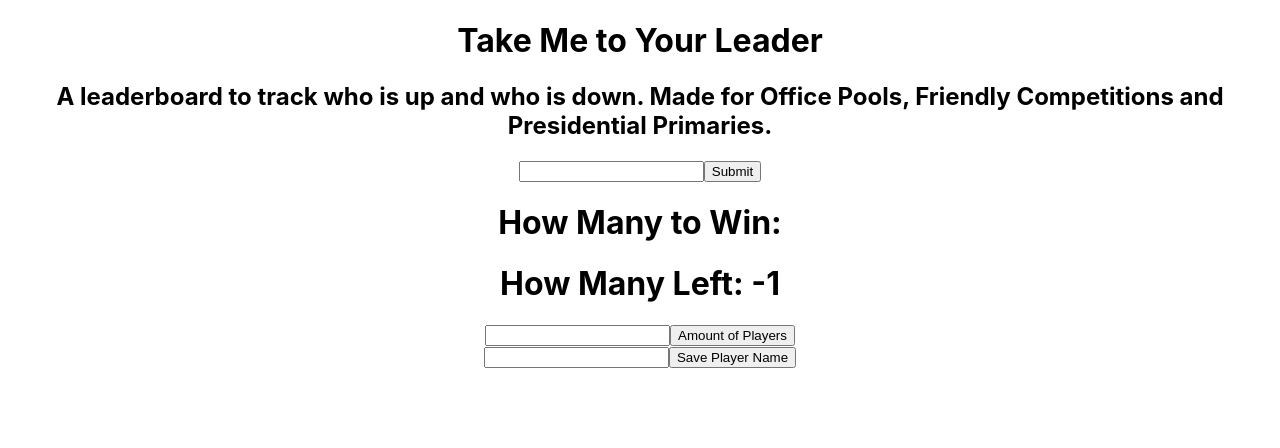
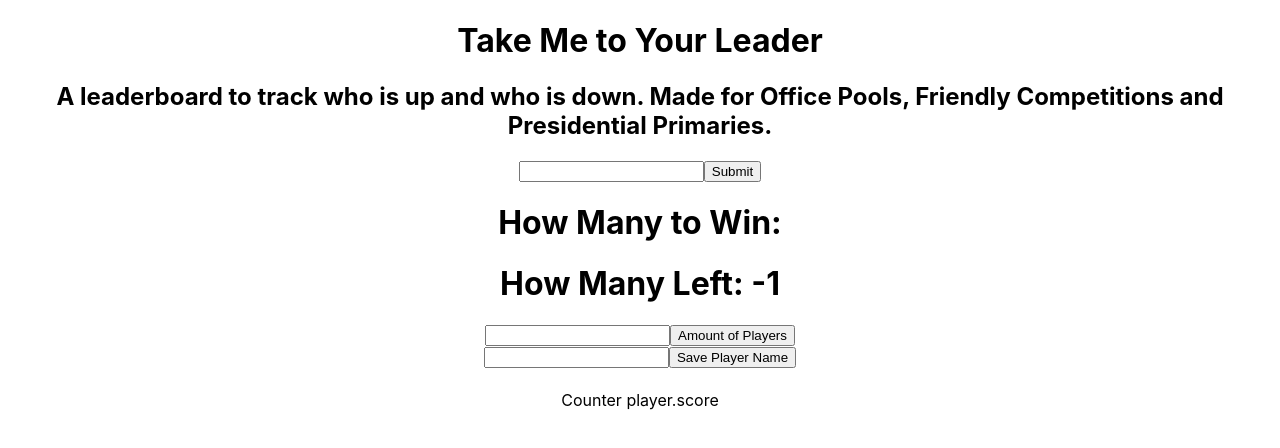
Before and after one commit to Travis-Franklin/solo-react-app, a React (Create React App) app: page / in a window 1280 px wide. Shown: the top 448 px of the page. Built offline with nearby package versions, Linux system fonts and the light colour scheme.

Commit message:
adds list of wants to work on

```diff
--- a/src/Counter.js
+++ b/src/Counter.js
@@ -1,4 +1,7 @@
 import React from 'react';
+
+//receive props from player and the write functions, add button to increment, decrement
+
 
 class Counter extends React.Component{
     constructor(props) {
--- a/src/HowManyToWin.js
+++ b/src/HowManyToWin.js
@@ -15,6 +15,9 @@ class HowManyToWin extends React.Component{
     }
     handleChange(event){
         this.setState({number: event.target.value});
+    }
+    HowManyLeft(){
+        // this.state.saveNumber-total of all candidates combined
     }
 
     _SendHowMany = () => {
--- a/src/Player.js
+++ b/src/Player.js
@@ -91,6 +91,7 @@ class Player extends React.Component{
                             <button type="submit" onClick={(e) => this._AddPlayer(e, index)}>Save Player Name</button>
                         </form>
                         <h1>{this.state.players[index].whomSaved}</h1>
+                        Counter player.score
                             </div>
                     )}
 
```
